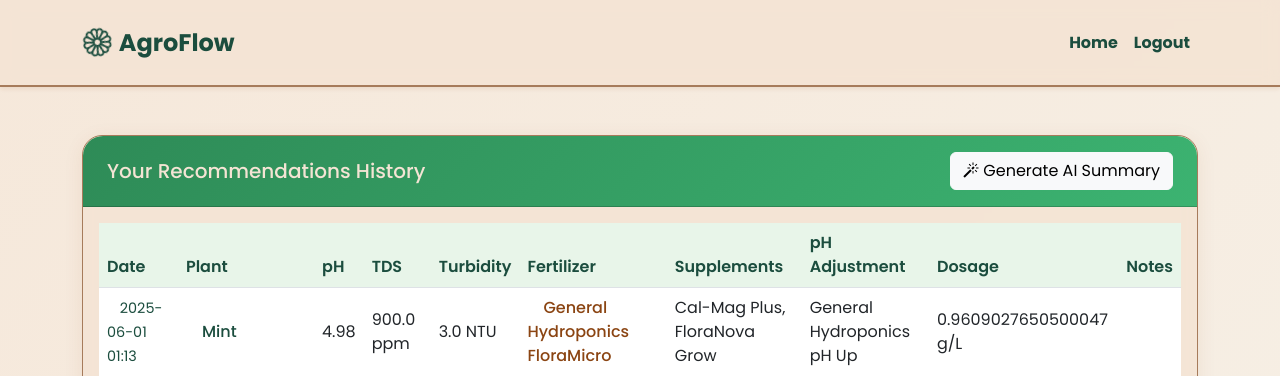
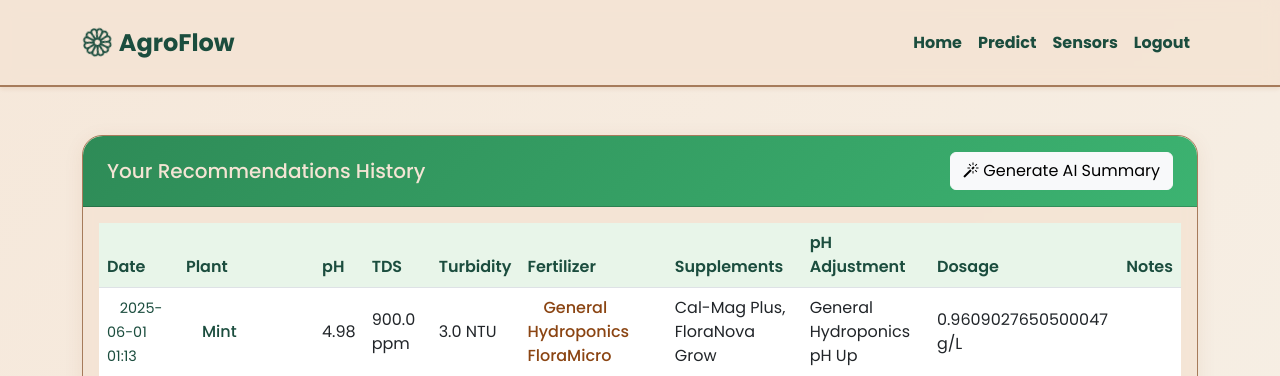
Before and after one commit to Taherhotel/agroflow, a Flask app: page /dashboard in a window 1280 px wide. Shown: the top 376 px of the page. Run offline with Flask 3, Linux system fonts and the light colour scheme; a user stored in the database is signed in.

Commit message:
inital commit

```diff
--- a/templates/dashboard.html
+++ b/templates/dashboard.html
@@ -163,12 +163,27 @@
             </button>
             <div class="collapse navbar-collapse" id="navbarNav">
                 <ul class="navbar-nav ms-auto">
+                    {% if current_user.is_authenticated %}
                     <li class="nav-item">
                         <a class="nav-link" href="{{ url_for('home') }}">Home</a>
                     </li>
                     <li class="nav-item">
+                        <a class="nav-link" href="{{ url_for('predict_page') }}">Predict</a>
+                    </li>
+                    <li class="nav-item">
+                        <a class="nav-link" href="{{ url_for('sensors') }}">Sensors</a>
+                    </li>
+                    <li class="nav-item">
                         <a class="nav-link" href="{{ url_for('logout') }}">Logout</a>
                     </li>
+                    {% else %}
+                    <li class="nav-item">
+                        <a class="nav-link" href="{{ url_for('login') }}">Login</a>
+                    </li>
+                    <li class="nav-item">
+                        <a class="nav-link" href="{{ url_for('register') }}">Register</a>
+                    </li>
+                    {% endif %}
                 </ul>
             </div>
         </div>
--- a/templates/sensors.html
+++ b/templates/sensors.html
@@ -184,13 +184,13 @@
                 <ul class="navbar-nav ms-auto">
                     {% if current_user.is_authenticated %}
                     <li class="nav-item">
+                        <a class="nav-link" href="{{ url_for('home') }}">Home</a>
+                    </li>
+                    <li class="nav-item">
                         <a class="nav-link" href="{{ url_for('predict_page') }}">Predict</a>
                     </li>
                     <li class="nav-item">
                         <a class="nav-link" href="{{ url_for('dashboard') }}">Dashboard</a>
-                    </li>
-                    <li class="nav-item">
-                        <a class="nav-link" href="{{ url_for('sensors') }}">Sensors</a>
                     </li>
                     <li class="nav-item">
                         <a class="nav-link" href="{{ url_for('logout') }}">Logout</a>
```
